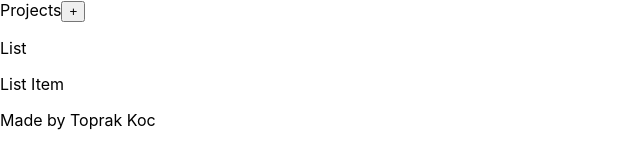
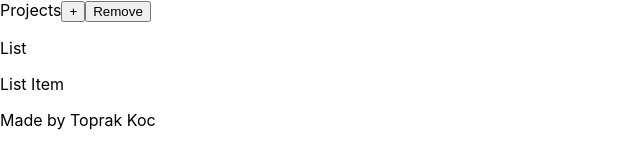
Before and after one commit to nitrogenous/monday-hero, a React (Create React App) app: page / in a window 1280 px wide. Shown: the top 160 px of the page, without its empty margins (0-640 px from the left). Built offline with nearby package versions, Linux system fonts and the light colour scheme.

Commit message:
created remove project function

```diff
--- a/src/Containers/Projects.tsx
+++ b/src/Containers/Projects.tsx
@@ -7,13 +7,14 @@ const { Header, Footer, Content } = Layout;
 
 const Projects = () => {
     console.log(useContext(ProjectsContext))
-    var { createProject } = useContext(ProjectsContext);
+    var { createProject, removeProject } = useContext(ProjectsContext);
 
     return (
         <Layout>
             <Header>
                 Projects
                 <button onClick={() => {createProject({projectName: 'mahmut', projectPlatform: 'IOS', projectCreateDate: Date.now() })}} >+</button>
+                <button onClick={() => {removeProject(2)}}>Remove</button>
             </Header>
             <Content>
                 <List />
--- a/src/Providers/ProjectsProvider.tsx
+++ b/src/Providers/ProjectsProvider.tsx
@@ -23,7 +23,7 @@ const ProjectsProvider = ({ children }: propTypesOfProvider) => {
 	}, []);
 
     useEffect(() => {
-        localStorage.setItem('projects-storage', JSON.stringify(projectsState))
+        localStorage.setItem('projects-storage', JSON.stringify(projectsState));
     });
 
     const createProject = useCallback((params) => {
@@ -35,11 +35,12 @@ const ProjectsProvider = ({ children }: propTypesOfProvider) => {
     }, [ projectsState ]);
 
     const updateProject = useCallback((projectIndex, params) => {
-
     }, [ projectsState ]);
 
     const removeProject = useCallback((projectIndex) => {
+        let newProjectsState = projectsState.filter((value, index) => projectIndex !== index);
 
+        setProjectsState(newProjectsState);
     }, [ projectsState ]);
 
     return <Provider value={{ createProject, updateProject, removeProject }}> { children } </Provider>
```
